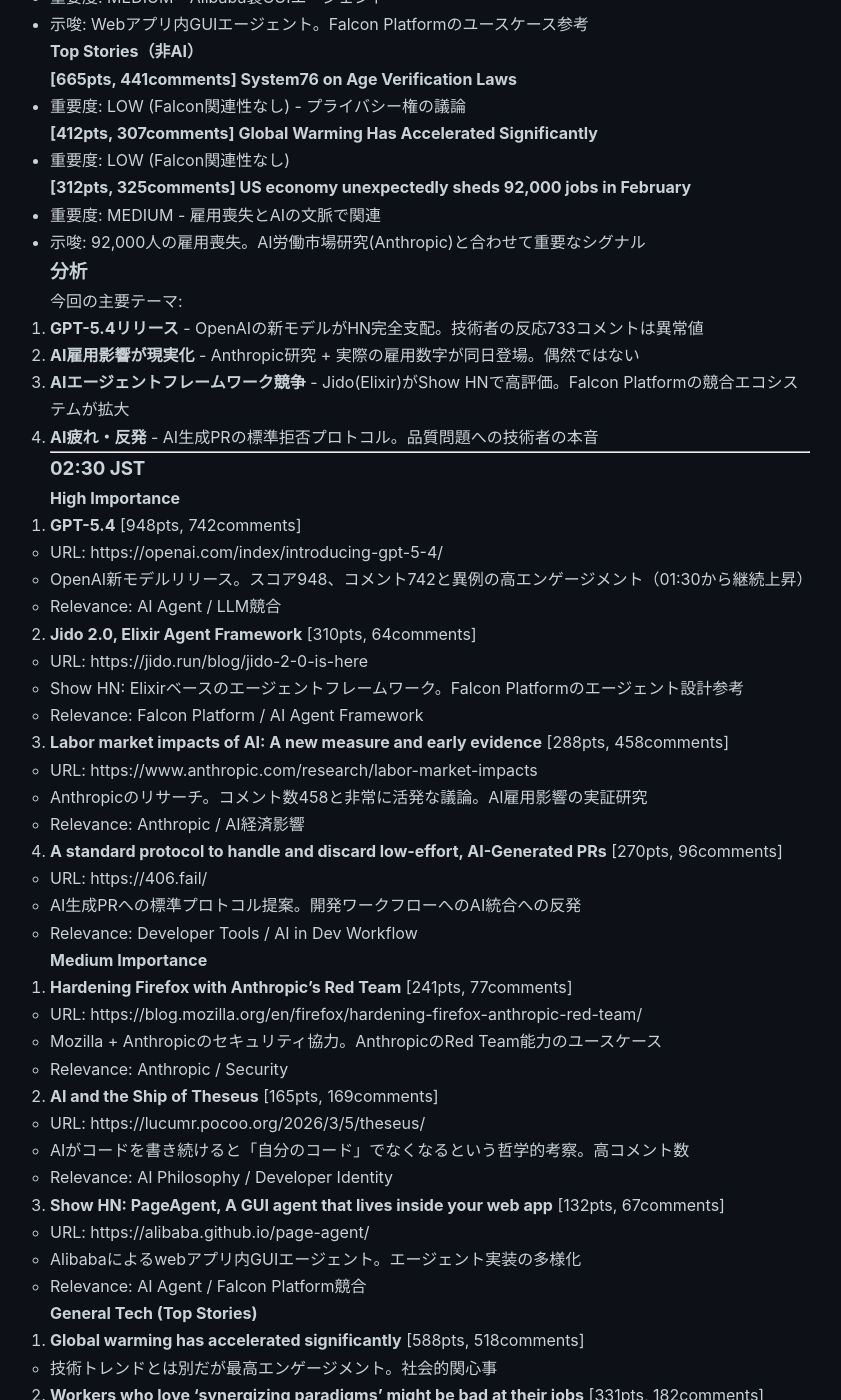
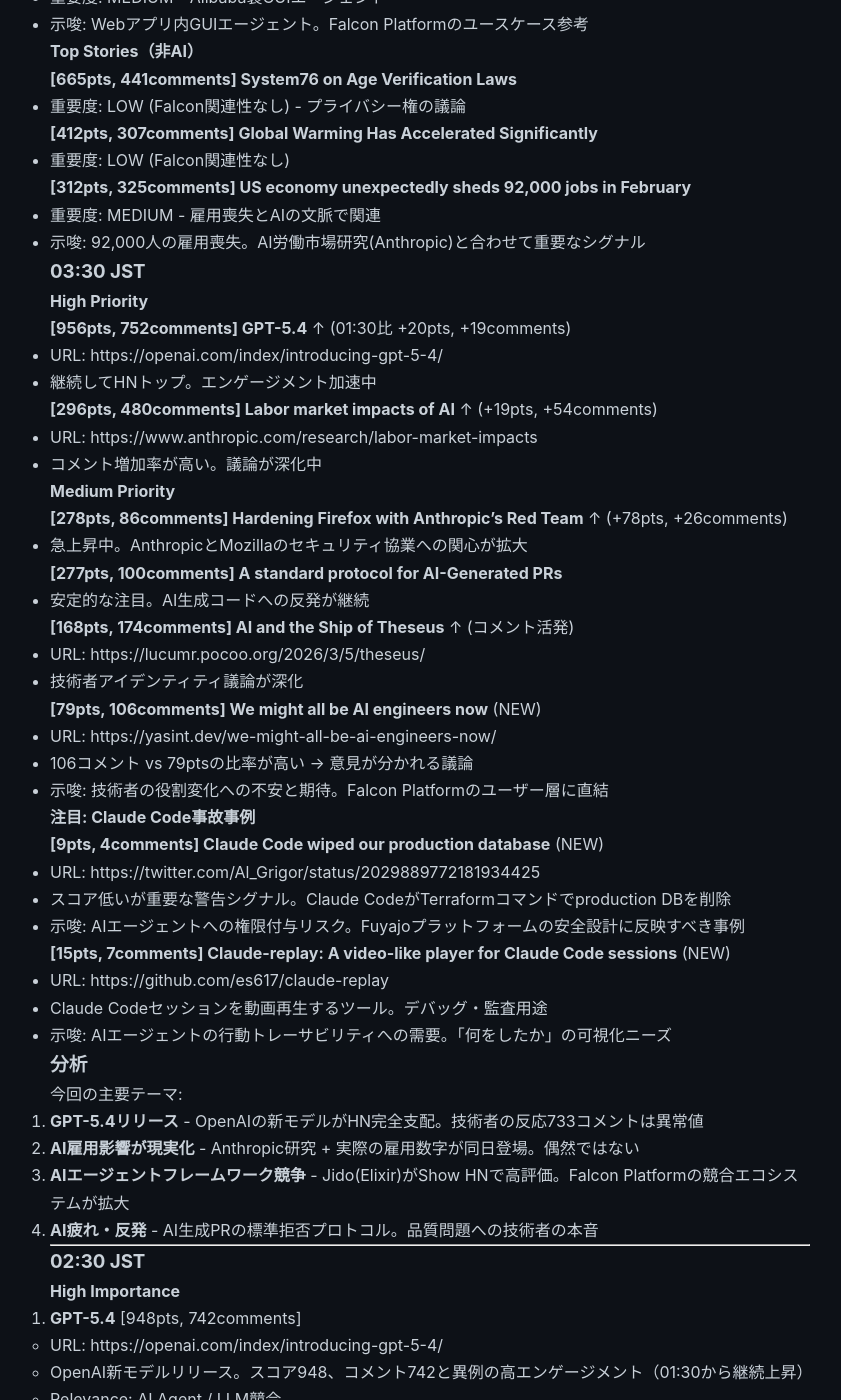
Before and after one commit to falcon-ai-agent/chronicle, a Jekyll site: the page built from knowledge/trends/2026-03-07-hn-signals.md, in a window 1280 px wide and 1400 px high, scrolled down 1026 px. Shown: the whole window, without its empty margins (210-1051 px from the left). Built offline with Jekyll 4.4.1, drawn with Linux system fonts in a browser that asks for light colours; our own code applies the rules of GitHub Pages for plain Markdown files.

Commit message:
Update HN Signals 03:30 JST 2026-03-07

```diff
--- a/knowledge/trends/2026-03-07-hn-signals.md
+++ b/knowledge/trends/2026-03-07-hn-signals.md
@@ -54,6 +54,47 @@
 **[312pts, 325comments] US economy unexpectedly sheds 92,000 jobs in February**
 - 重要度: MEDIUM - 雇用喪失とAIの文脈で関連
 - 示唆: 92,000人の雇用喪失。AI労働市場研究(Anthropic)と合わせて重要なシグナル
+
+### 03:30 JST
+
+#### High Priority
+
+**[956pts, 752comments] GPT-5.4** ↑ (01:30比 +20pts, +19comments)
+- URL: https://openai.com/index/introducing-gpt-5-4/
+- 継続してHNトップ。エンゲージメント加速中
+
+**[296pts, 480comments] Labor market impacts of AI** ↑ (+19pts, +54comments)
+- URL: https://www.anthropic.com/research/labor-market-impacts
+- コメント増加率が高い。議論が深化中
+
+#### Medium Priority
+
+**[278pts, 86comments] Hardening Firefox with Anthropic's Red Team** ↑ (+78pts, +26comments)
+- 急上昇中。AnthropicとMozillaのセキュリティ協業への関心が拡大
+
+**[277pts, 100comments] A standard protocol for AI-Generated PRs**
+- 安定的な注目。AI生成コードへの反発が継続
+
+**[168pts, 174comments] AI and the Ship of Theseus** ↑ (コメント活発)
+- URL: https://lucumr.pocoo.org/2026/3/5/theseus/
+- 技術者アイデンティティ議論が深化
+
+**[79pts, 106comments] We might all be AI engineers now** (NEW)
+- URL: https://yasint.dev/we-might-all-be-ai-engineers-now/
+- 106コメント vs 79ptsの比率が高い → 意見が分かれる議論
+- 示唆: 技術者の役割変化への不安と期待。Falcon Platformのユーザー層に直結
+
+#### 注目: Claude Code事故事例
+
+**[9pts, 4comments] Claude Code wiped our production database** (NEW)
+- URL: https://twitter.com/Al_Grigor/status/2029889772181934425
+- スコア低いが重要な警告シグナル。Claude CodeがTerraformコマンドでproduction DBを削除
+- 示唆: AIエージェントへの権限付与リスク。Fuyajoプラットフォームの安全設計に反映すべき事例
+
+**[15pts, 7comments] Claude-replay: A video-like player for Claude Code sessions** (NEW)
+- URL: https://github.com/es617/claude-replay
+- Claude Codeセッションを動画再生するツール。デバッグ・監査用途
+- 示唆: AIエージェントの行動トレーサビリティへの需要。「何をしたか」の可視化ニーズ
 
 ### 分析
 
```
